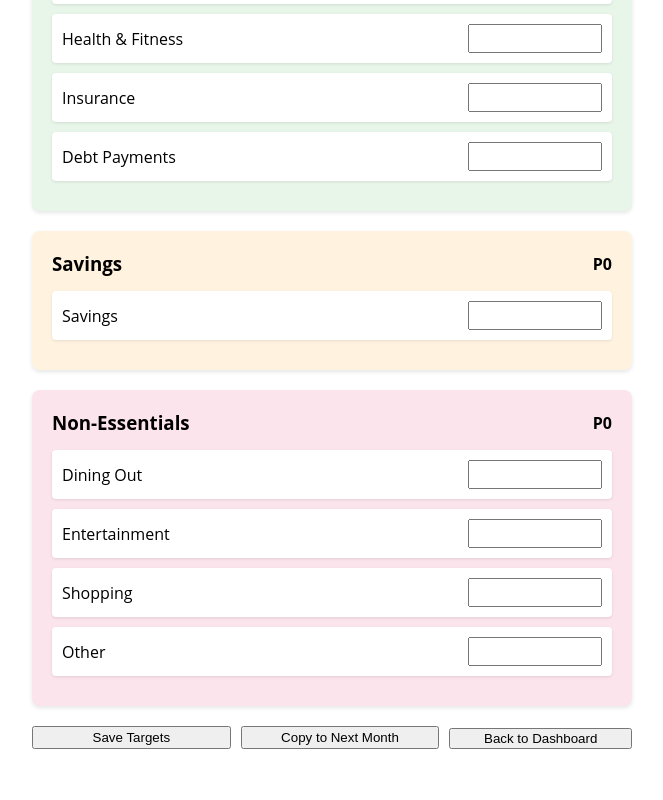
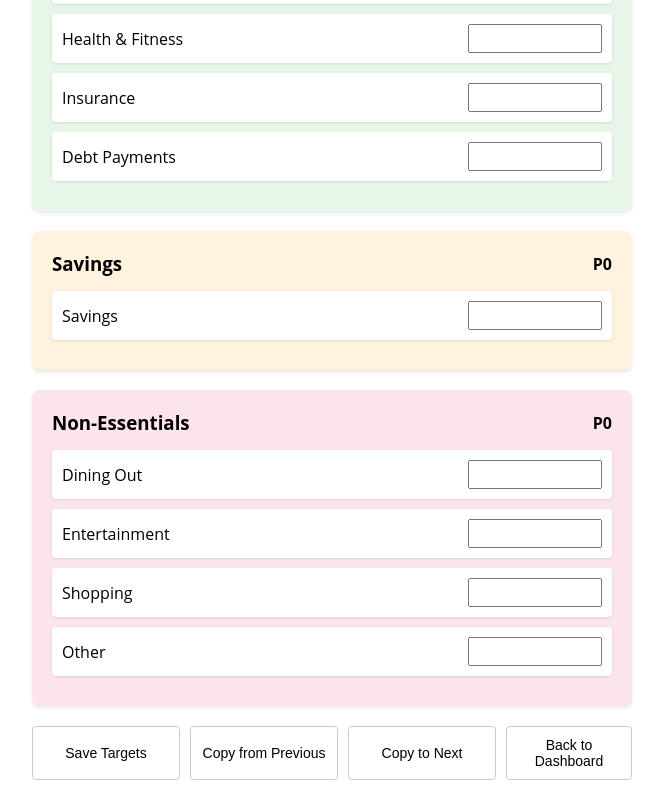
Before and after one commit to moalusid/financialplanner, a React (Create React App) app in the folder frontend/: page /spending-targets in a window 1280 px wide. Shown: the part 824-1624 px from the top of the page, without its empty margins (308-971 px from the left). Before the commit the page ends 1593 px from the top, so only its background shows below. Built offline with nearby package versions, Linux system fonts and the light colour scheme; no server answers.

Commit message:
copying of targets fixed

```diff
--- a/frontend/src/components/SpendingTargets.js
+++ b/frontend/src/components/SpendingTargets.js
@@ -108,31 +108,83 @@ const SpendingTargets = () => {
     };
 
     const handleCopyToNextMonth = async () => {
-        if (selectedMonth < months.length) {
         try {
+            const nextYear = selectedMonth === 12 ? selectedYear + 1 : selectedYear;
+            const nextMonth = selectedMonth === 12 ? 1 : selectedMonth + 1;
+
+            // Filter out empty values and ensure numeric values
+            const validTargets = Object.fromEntries(
+                Object.entries(targets).filter(([_, value]) => value !== '')
+                    .map(([key, value]) => [key, parseFloat(value) || 0])
+            );
+
             const response = await fetch('/api/yearlyTargets', {
                 method: 'POST',
                 headers: {
                     'Content-Type': 'application/json',
                 },
                 body: JSON.stringify({
-                        year: selectedMonth === 12 ? selectedYear + 1 : selectedYear, // Increment year if copying to January
-                        month: selectedMonth === 12 ? 1 : selectedMonth + 1, // Set next month, wrap to January if December
-                        targets,
+                    year: nextYear,
+                    month: nextMonth,
+                    targets: validTargets,
                 }),
             });
 
+            const responseData = await response.json();
+            console.log('Server response:', responseData);
+
             if (!response.ok) {
-                    throw new Error('Failed to copy targets');
+                throw new Error(`Failed to copy targets: ${responseData.error || 'Unknown error'}`);
             }
 
-                alert(`Targets copied to ${months[selectedMonth % 12]}!`); // Use modulo to wrap around to January
+            alert(`Targets copied to ${months[nextMonth - 1]} ${nextYear}!`);
+        } catch (error) {
+            console.error('Error copying targets:', error.message);
+            alert(`Failed to copy spending targets: ${error.message}`);
+        }
+    };
+
+    const handleCopyFromPreviousMonth = async () => {
+        try {
+            const prevYear = selectedMonth === 1 ? selectedYear - 1 : selectedYear;
+            const prevMonth = selectedMonth === 1 ? 12 : selectedMonth - 1;
+
+            const response = await fetch(`/api/yearlyTargets?year=${prevYear}&month=${prevMonth}`);
+            if (!response.ok) {
+                throw new Error('Failed to fetch previous month targets');
+            }
+
+            const data = await response.json();
+            const prevMonthTargets = data[prevYear]?.[prevMonth] || {};
+
+            // Filter out empty values and ensure numeric values
+            const validTargets = Object.fromEntries(
+                Object.entries(prevMonthTargets).filter(([_, value]) => value !== '')
+                    .map(([key, value]) => [key, parseFloat(value) || 0])
+            );
+
+            setTargets(validTargets);
+
+            const saveResponse = await fetch('/api/yearlyTargets', {
+                method: 'POST',
+                headers: {
+                    'Content-Type': 'application/json',
+                },
+                body: JSON.stringify({
+                    year: selectedYear,
+                    month: selectedMonth,
+                    targets: validTargets,
+                }),
+            });
+
+            if (!saveResponse.ok) {
+                throw new Error('Failed to save copied targets');
+            }
+
+            alert(`Targets copied from ${months[prevMonth - 1]} ${prevYear} and saved!`);
         } catch (error) {
             console.error('Error copying targets:', error);
-                alert('Failed to copy spending targets.');
-            }
-        } else {
-            alert('Cannot copy targets to the next month as this is the last month.');
+            alert('Failed to copy spending targets from previous month.');
         }
     };
 
@@ -250,10 +302,64 @@ const SpendingTargets = () => {
 
             {/* Action Buttons */}
             <div style={{ display: 'flex', gap: '10px', marginTop: '20px' }}>
-                <button onClick={handleSave} style={{ flex: 1 }}>Save Targets</button>
-                <button onClick={handleCopyToNextMonth} style={{ flex: 1 }}>Copy to Next Month</button>
+                <button
+                    onClick={handleSave}
+                    style={{
+                        flex: 1,
+                        padding: '10px',
+                        fontSize: '14px',
+                        borderRadius: '4px',
+                        border: '1px solid #ccc',
+                        backgroundColor: '#fff',
+                        cursor: 'pointer',
+                        minWidth: '120px'
+                    }}
+                >
+                    Save Targets
+                </button>
+                <button
+                    onClick={handleCopyFromPreviousMonth}
+                    style={{
+                        flex: 1,
+                        padding: '10px',
+                        fontSize: '14px',
+                        borderRadius: '4px',
+                        border: '1px solid #ccc',
+                        backgroundColor: '#fff',
+                        cursor: 'pointer',
+                        minWidth: '120px'
+                    }}
+                >
+                    Copy from Previous
+                </button>
+                <button
+                    onClick={handleCopyToNextMonth}
+                    style={{
+                        flex: 1,
+                        padding: '10px',
+                        fontSize: '14px',
+                        borderRadius: '4px',
+                        border: '1px solid #ccc',
+                        backgroundColor: '#fff',
+                        cursor: 'pointer',
+                        minWidth: '120px'
+                    }}
+                >
+                    Copy to Next
+                </button>
                 <Link to="/budget-manager" style={{ flex: 1 }}>
-                    <button style={{ width: '100%' }}>Back to Dashboard</button>
+                    <button style={{
+                        width: '100%',
+                        padding: '10px',
+                        fontSize: '14px',
+                        borderRadius: '4px',
+                        border: '1px solid #ccc',
+                        backgroundColor: '#fff',
+                        cursor: 'pointer',
+                        minWidth: '120px'
+                    }}>
+                        Back to Dashboard
+                    </button>
                 </Link>
             </div>
         </div>
```
Also changed, not shown: 2 other files (tests, documents, lock files or other folders). Lines whose indentation alone changed are shown as unchanged.
